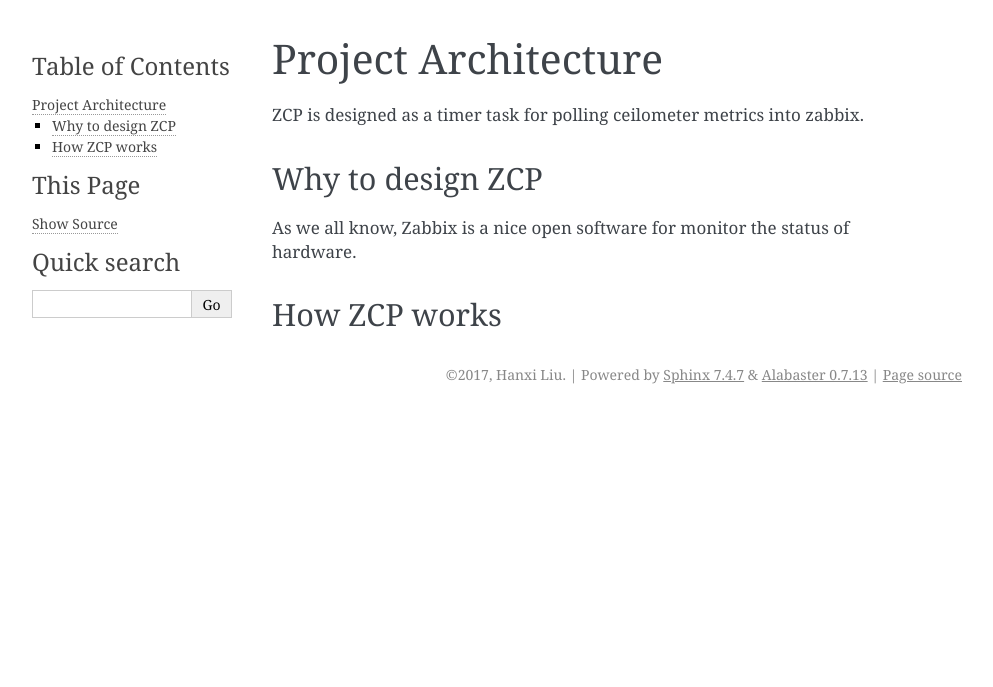
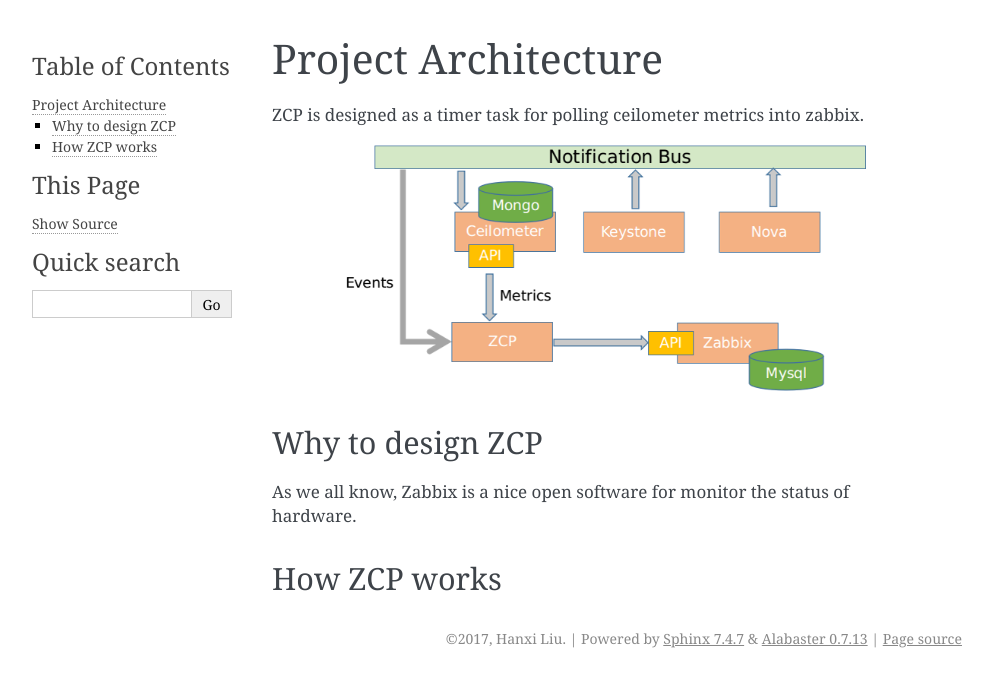
Before and after one commit to apolloliu/zcp, a Sphinx documentation site: the page built from doc/source/architecture.rst, in a window 1280 px wide. Shown: the top 687 px of the page, without its empty margins (148-1141 px from the left). Built offline with Sphinx 7.4.7, drawn with Linux system fonts in a browser that asks for light colours; pages that are not in the unit, such as notebooks, are missing from menus.

Commit message:
Update architecture

```diff
--- a/doc/source/architecture.rst
+++ b/doc/source/architecture.rst
@@ -5,9 +5,9 @@
 ZCP is designed as a timer task for polling ceilometer metrics into zabbix.
 
 .. image:: architecture.png
-   :align:: center
-   :width:: 80%
-   :alt:: ZCP architecture
+   :align: center
+   :width: 80%
+   :alt: ZCP architecture
 
 Why to design ZCP
 ------------------
```
